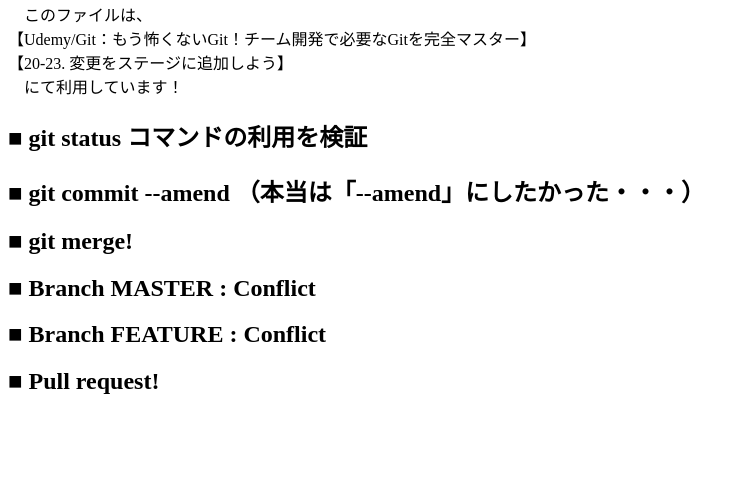
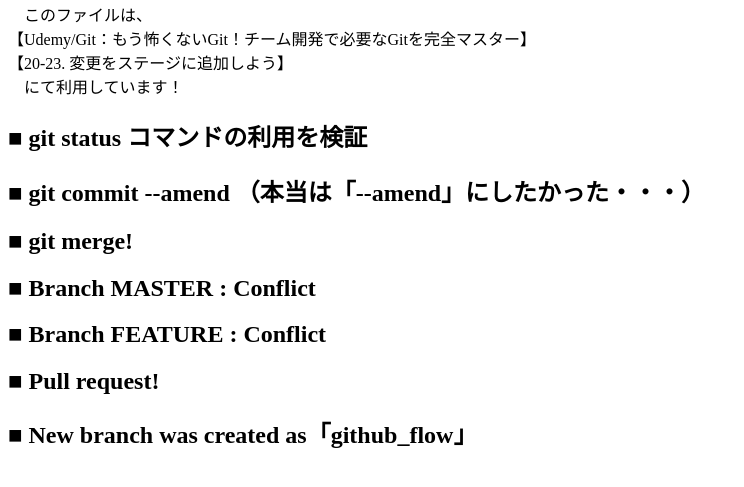
Before and after one commit to SuperNaoT/Udemy_Git-tutorial, a plain HTML site: page index.html in a window 1280 px wide. Shown: the part 87-574 px from the top of the page, without its empty margins (0-744 px from the left). Drawn offline with nearby package versions, Linux system fonts and the light colour scheme.

Commit message:
■ 2023/05/04：New branch was created as「github_flow」

```diff
--- a/index.html
+++ b/index.html
@@ -35,6 +35,7 @@
       <h2>■ Branch MASTER : Conflict</h2>
       <h2>■ Branch FEATURE : Conflict</h2>
       <h2>■ Pull request!</h2>
+      <h2>■ New branch was created as「github_flow」</h2>
     </article>
   </main>
 </body>
```
